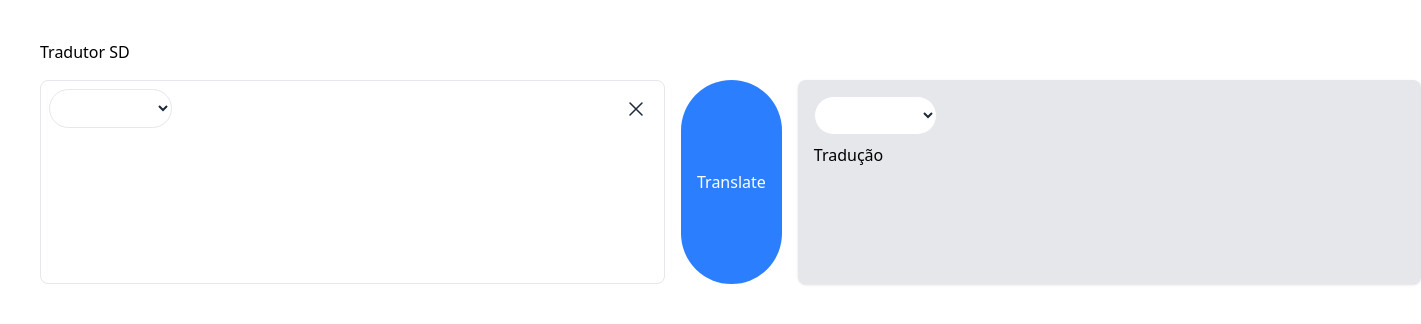
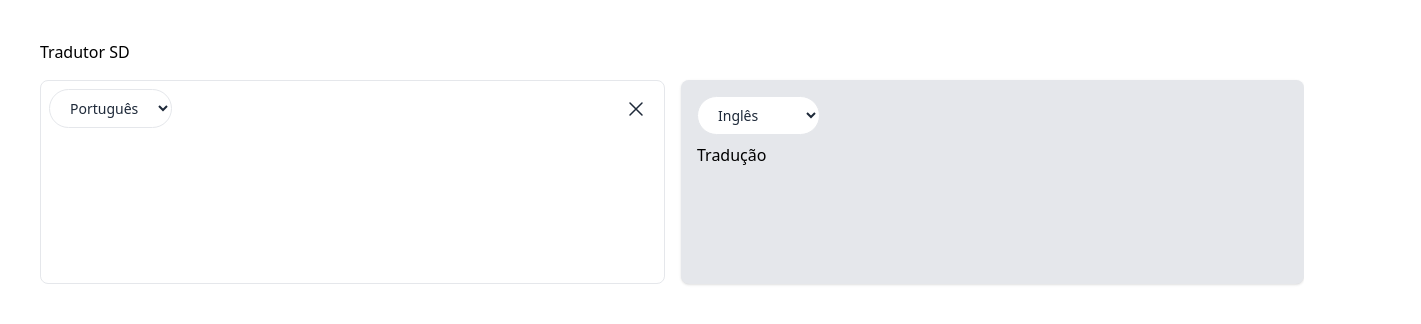
Before and after one commit to rafxhs/IFPE_SD_projeto, a Vue app: page / in a window 1280 px wide. Shown: the top 324 px of the page, 1421 px wide, since content can reach past the window. Built offline with nearby package versions, Linux system fonts and the light colour scheme.

Commit message:
Adicionando debounce na digitação do input

```diff
--- a/src/App.vue
+++ b/src/App.vue
@@ -1,24 +1,35 @@
 <script setup>
-import { ref } from 'vue'
+import { ref, watch } from 'vue'
 import axios from 'axios'
 
 const userInput = ref('')
+const debouncedUserInput = ref('')
 const translatedText = ref('')
-const baseLanguage = ref('')
-const targetLanguage = ref('')
+const baseLanguage = ref('pt')
+const targetLanguage = ref('en')
+let timer = null
 
 function clearInput() {
   userInput.value = ''
+  translatedText.value = ''
 }
 
 async function translate() {
   const response = await axios.post('http://localhost:3000/translate', {
-    text: userInput.value,
+    text: debouncedUserInput.value,
     sourceLanguage: baseLanguage.value,
     targetLanguage: targetLanguage.value
   })
   translatedText.value = response.data.translatedText
 }
+
+watch(userInput, (val) => {
+  clearTimeout(timer)
+  timer = setTimeout(() => {
+    debouncedUserInput.value = val
+    translate()
+  }, 500)
+})
 
 </script>
 
@@ -55,10 +66,6 @@ async function translate() {
         </button>
   </div>
 
-  <button @click="translate" class="bg-blue-500 text-white rounded-full py-2 px-4 hover:bg-blue-600 transition-colors duration-300">
-    Translate
-  </button>
-
   <div class="w-[623px] h-[auto] p-4 pr-12 rounded-lg p-4 bg-gray-200 shadow break-words whitespace-normal">
     <select v-model="targetLanguage" class="top-2 left-2 rounded-full text-gray-800 py-2 px-4 text-sm bg-white border border-gray-200" id="targetLanguageSelect">
           <option value="pt" selected>Português</option>
```
